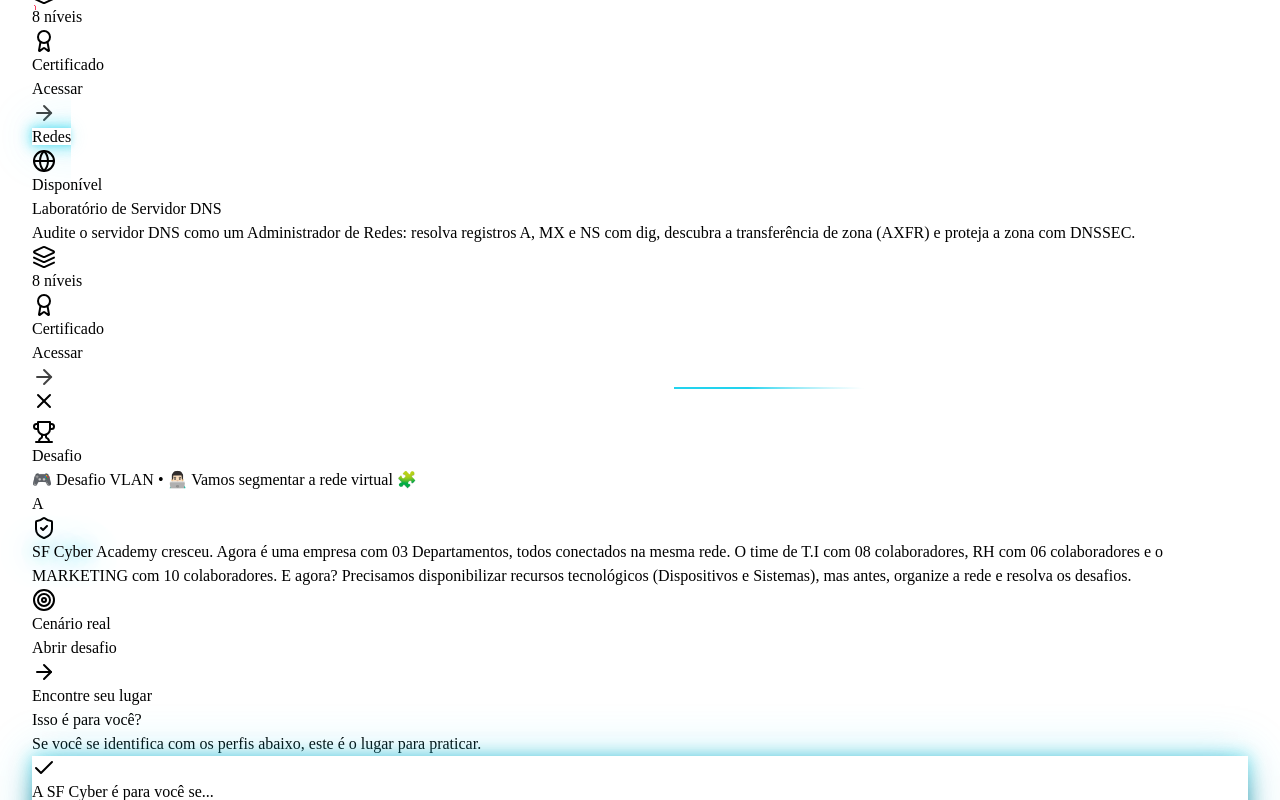
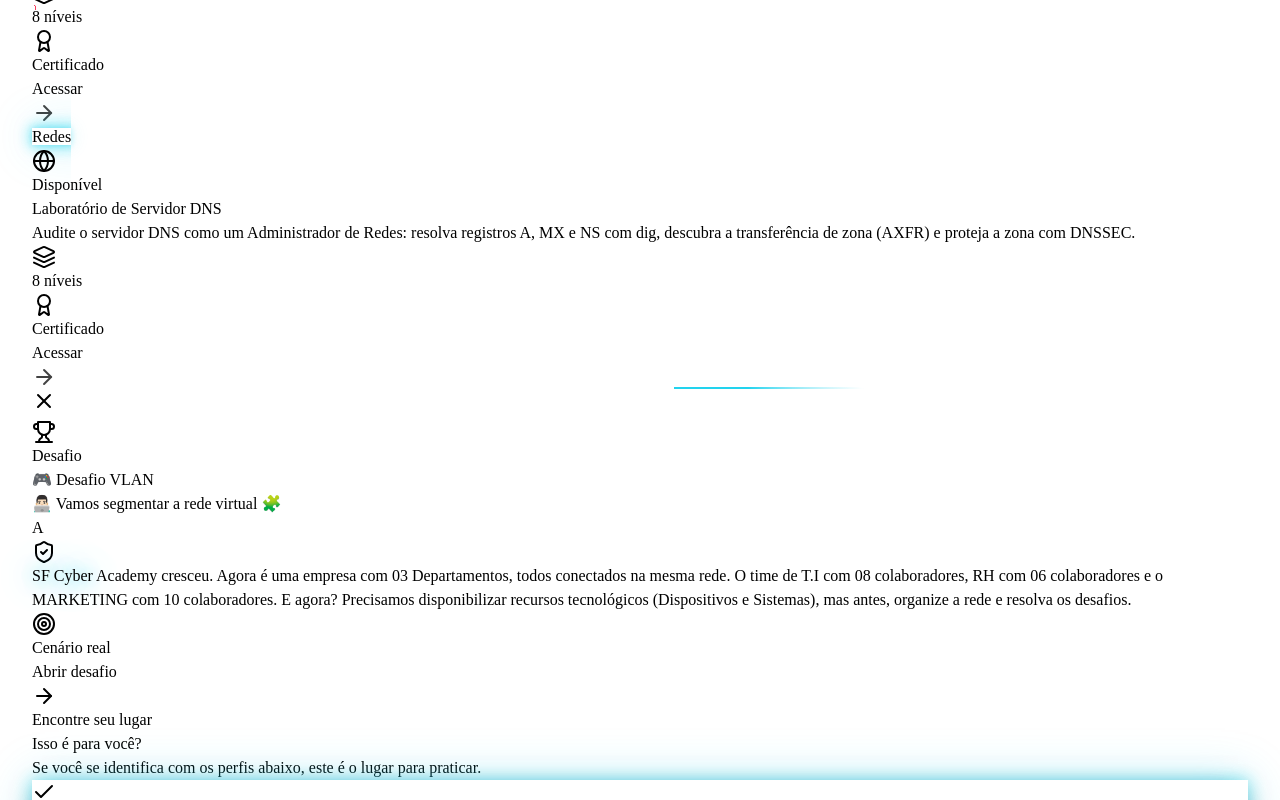
Before and after one commit to sandronsk1977-creator/sf-cyber, a React (Vite) app in the folder client/: page / in a window 1280 px wide. Both pictures are taken after a click on the button "Desafio do Guerreiro". Shown: the part 2912-3712 px from the top of the page. Built offline with nearby package versions, Linux system fonts and the light colour scheme.

Commit message:
Update DesafioVlanModal.tsx

```diff
--- a/client/src/components/DesafioVlanModal.tsx
+++ b/client/src/components/DesafioVlanModal.tsx
@@ -64,7 +64,7 @@ export function DesafioVlanModal({ open, onOpenChange }: DesafioVlanModalProps)
           id="desafio-vlan-title"
           className="mb-2 font-mono text-2xl font-extrabold text-white"
         >
-          🎮 Desafio VLAN • 👨🏻‍💻 Vamos segmentar a rede virtual 🧩
+          🎮 Desafio VLAN <p>👨🏻‍💻 Vamos segmentar a rede virtual 🧩</p>
         </h2>
         <p className="mb-5 text-sm leading-relaxed text-slate-300">
           A <SFCyber /> Academy cresceu. Agora é uma empresa com 03 Departamentos, todos conectados
```
